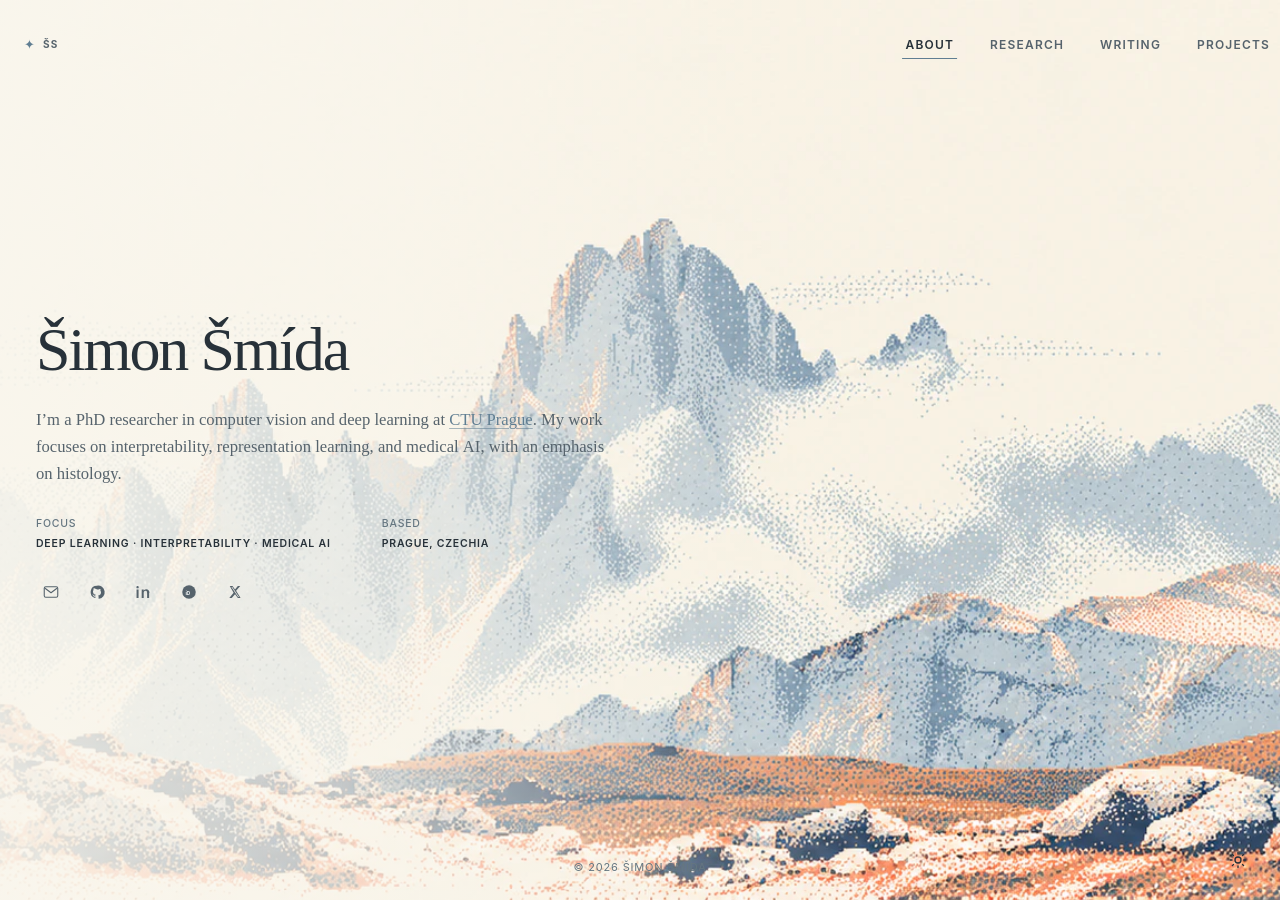
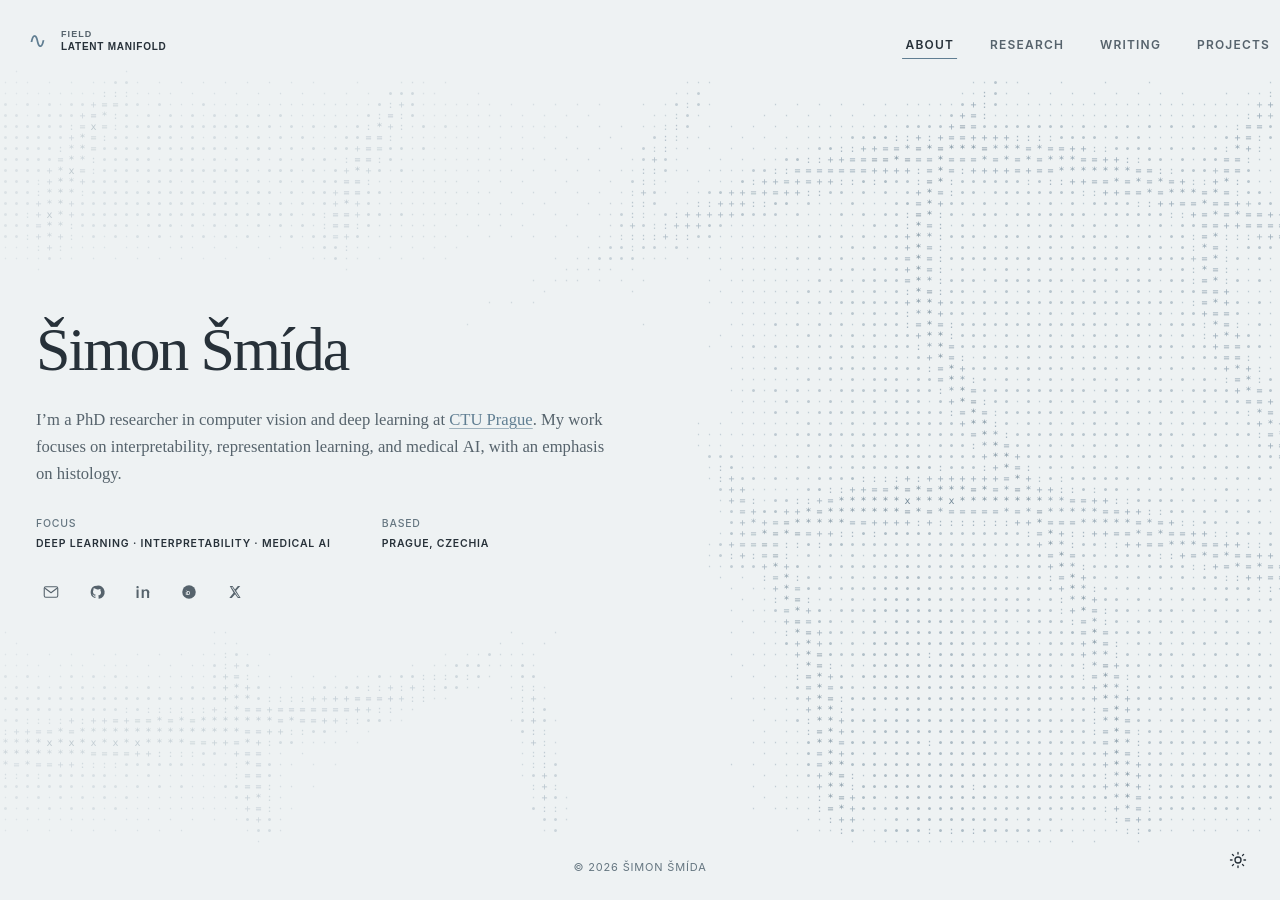
Before and after one commit to simonsmida/simonsmida.github.io, a Jekyll site: the page built from index.html, in a window 1280 px wide. Built offline with Jekyll 4.4.1, drawn with Linux system fonts in a browser that asks for light colours.

Commit message:
Restore ASCII field background on live site

```diff
--- a/_includes/site-header.html
+++ b/_includes/site-header.html
@@ -1,10 +1,8 @@
 {% comment %}
-  Shared page chrome. `include.nav` names the current section;
-  `include.background` adds the static, theme-aware landscape backdrop, while
-  `include.field` remains available for local field experiments.
+  Shared page chrome. `include.nav` names the current section; `include.field`
+  adds the background field picker on pages that render the field.
 {% endcomment %}
 <a class="skip-link" href="#main-content">Skip to main content</a>
-{% if include.background %}<div class="site-backdrop" aria-hidden="true"></div>{% endif %}
 {% if include.field %}<canvas class="field-canvas" data-field-canvas aria-hidden="true"></canvas>{% endif %}
 
 <header class="site-header">
--- a/assets/css/site.css
+++ b/assets/css/site.css
@@ -33,8 +33,6 @@
   --field-tone: 104 132 152;
   --field-light: 58 84 104;
   --field-opacity: .9;
-  --backdrop-image: url("/assets/backgrounds/mountain-dither-light.webp");
-  --backdrop-sky: 249 246 237;
 }
 
 :root[data-theme="midnight-navy"] {
@@ -51,8 +49,6 @@
   --field-tone: 104 146 182;
   --field-light: 196 222 240;
   --field-opacity: .95;
-  --backdrop-image: url("/assets/backgrounds/mountain-dither-dark.webp");
-  --backdrop-sky: 15 27 42;
 }
 
 /* ==========================================================================
@@ -156,36 +152,8 @@
 }
 
 /* ==========================================================================
-   Background artwork and field experiments
+   Background field
    ========================================================================== */
-
-.site-backdrop {
-  position: fixed;
-  z-index: 1;
-  inset: 0;
-  overflow: hidden;
-  background-color: var(--paper);
-  background-image: var(--backdrop-image);
-  background-position: center bottom;
-  background-repeat: no-repeat;
-  background-size: cover;
-  pointer-events: none;
-}
-
-/* Quiet the artwork behind the biography while preserving the mountain's
-   stronger contrast across the open right-hand side of the composition. */
-.landing-page .site-backdrop::after {
-  position: absolute;
-  inset: 0;
-  background: linear-gradient(
-    90deg,
-    rgb(var(--backdrop-sky) / .9) 0%,
-    rgb(var(--backdrop-sky) / .7) 30%,
-    rgb(var(--backdrop-sky) / .18) 55%,
-    transparent 72%
-  );
-  content: "";
-}
 
 .field-canvas {
   position: fixed;
@@ -1425,20 +1393,6 @@
   }
 
   /* A phone screen is mostly text, so the field sits further back. */
-  .site-backdrop {
-    background-position: 48% bottom;
-  }
-
-  .landing-page .site-backdrop::after {
-    background: linear-gradient(
-      180deg,
-      rgb(var(--backdrop-sky) / .94) 0%,
-      rgb(var(--backdrop-sky) / .78) 42%,
-      rgb(var(--backdrop-sky) / .18) 72%,
-      transparent 100%
-    );
-  }
-
   .field-canvas {
     opacity: calc(var(--field-opacity) * .8);
   }
@@ -1498,7 +1452,7 @@
     justify-content: center;
   }
 
-  .site-header .site-mark {
+  .article-page .site-mark {
     position: absolute;
     left: var(--wide-gutter);
   }
--- a/index.html
+++ b/index.html
@@ -7,7 +7,7 @@
   {% include head.html %}
 </head>
 <body class="landing-page">
-  {% include site-header.html nav="about" background=true %}
+  {% include site-header.html nav="about" field=true %}
 
   <main id="main-content">
     <section class="hero" data-route="/" aria-labelledby="hero-title">
@@ -52,6 +52,6 @@
   </main>
 
   {% include site-footer.html %}
-  {% include scripts.html %}
+  {% include scripts.html field=true %}
 </body>
 </html>
--- a/projects.html
+++ b/projects.html
@@ -7,7 +7,7 @@
   {% include head.html title="Projects" %}
 </head>
 <body class="content-page">
-  {% include site-header.html nav="projects" background=true %}
+  {% include site-header.html nav="projects" field=true %}
 
   <main class="page-main" id="main-content">
     <header class="page-intro">
@@ -66,6 +66,6 @@
   </main>
 
   {% include site-footer.html %}
-  {% include scripts.html %}
+  {% include scripts.html field=true %}
 </body>
 </html>
--- a/research.html
+++ b/research.html
@@ -7,7 +7,7 @@
   {% include head.html title="Research" %}
 </head>
 <body class="content-page">
-  {% include site-header.html nav="research" background=true %}
+  {% include site-header.html nav="research" field=true %}
 
   <main class="page-main" id="main-content">
     <header class="page-intro">
@@ -38,6 +38,6 @@
   </main>
 
   {% include site-footer.html %}
-  {% include scripts.html %}
+  {% include scripts.html field=true %}
 </body>
 </html>
--- a/writing.html
+++ b/writing.html
@@ -7,7 +7,7 @@
   {% include head.html title="Writing" %}
 </head>
 <body class="content-page">
-  {% include site-header.html nav="writing" background=true %}
+  {% include site-header.html nav="writing" field=true %}
 
   <main class="page-main" id="main-content">
     <header class="page-intro">
@@ -32,6 +32,6 @@
   </main>
 
   {% include site-footer.html %}
-  {% include scripts.html %}
+  {% include scripts.html field=true %}
 </body>
 </html>
```
Also changed, not shown: README.md, assets/backgrounds/mountain-dither-dark.webp (deleted), assets/backgrounds/mountain-dither-light.webp (deleted).
